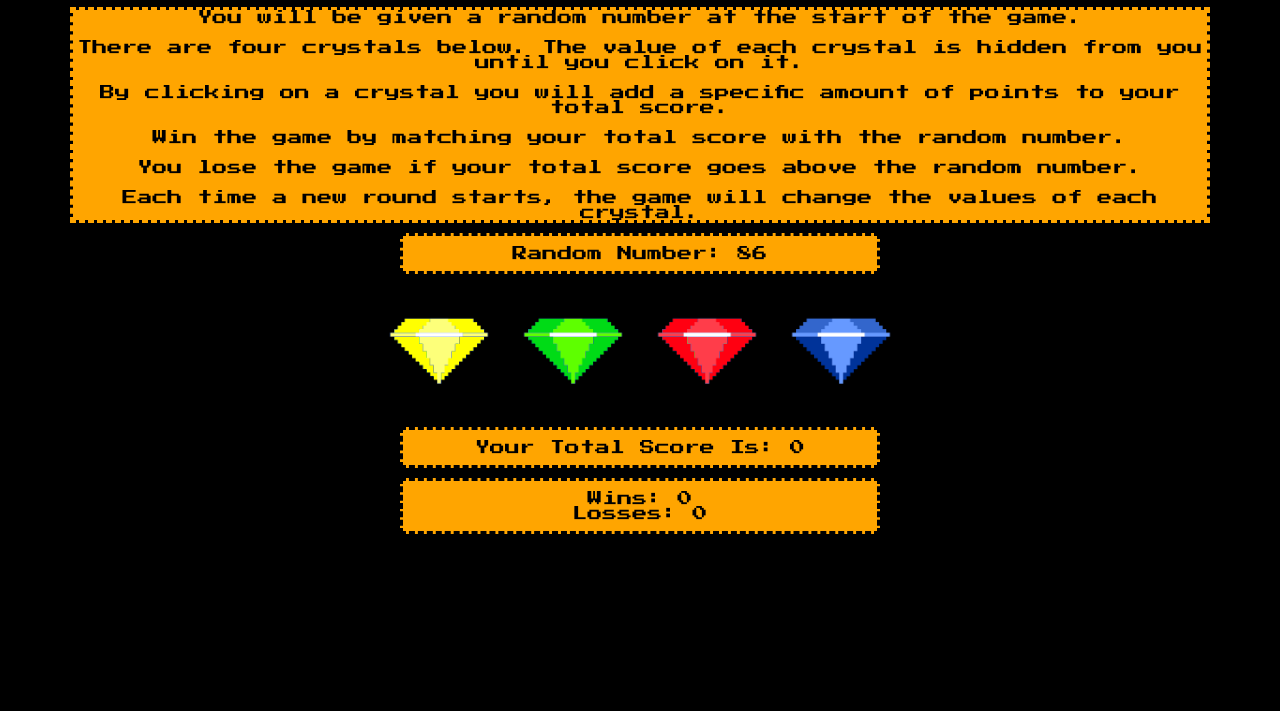
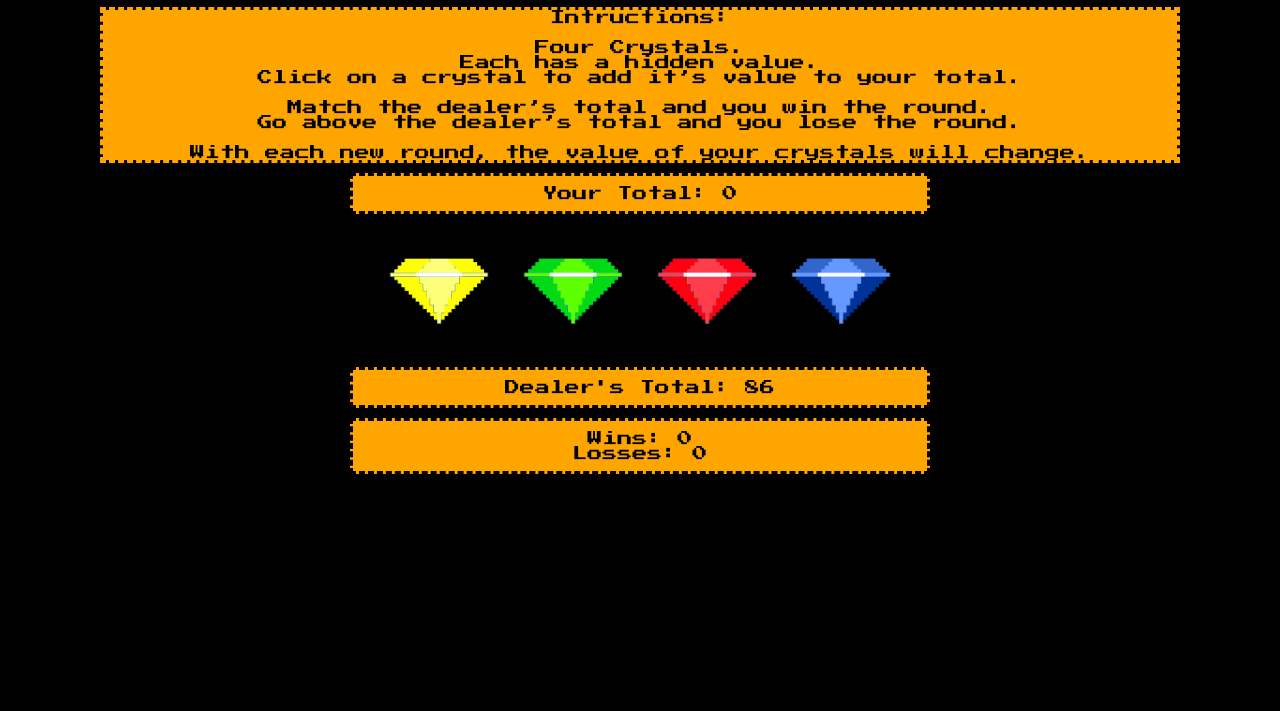
Before and after one commit to davebokil/week-4-game, a plain HTML site: page index.html in a window 1280 px wide. Shown: the part 89-800 px from the top of the page. Drawn offline with nearby package versions, Linux system fonts and the light colour scheme; a web font is replaced by a local one.

Commit message:
lot more styling plus background music

```diff
--- a/assets/css/style.css
+++ b/assets/css/style.css
@@ -19,7 +19,7 @@ p {
     text-align: center;
     border: dashed;
     border-color: orange;
-    margin: 90px;
+    margin: 100px;
     margin-top: 10px;
     margin-bottom: 10px;
     padding: 10px;
@@ -29,7 +29,7 @@ p {
     border: dashed;
     border-color: orange;
     text-align: center;
-    margin: 70px;
+    margin: 100px;
     margin-top: 10px;
     margin-bottom: 10px;
 }
@@ -40,7 +40,7 @@ p {
     border: dashed;
     border-color: black;
     text-align: center;
-    margin: 400px;
+    margin: 350px;
     margin-top: 10px;
     margin-bottom: 10px;
     background-color: orange;
@@ -49,7 +49,8 @@ p {
 
 #crystals {
     text-align: center;
-    margin: 50px;
-    margin-top: 10px;
-    margin-bottom: 10px;
+    margin: 130px;
+    margin-top: 1px;
+    margin-bottom: 1px;
+
 }
--- a/assets/javascript/game.js
+++ b/assets/javascript/game.js
@@ -26,10 +26,10 @@ $(document).ready(function() {
 		gameNumber = Math.floor(Math.random() * (120 - 19 + 1) ) + 19;
 		console.log(gameNumber);
 
-		// Initiate Total Score
+		// Initiate Total Score at each new round
 		totalScore = 0;
 
-		// assign random numbers between 1 and 12 to the 4 crystals
+		// assign random numbers between 1 and 12 to the 4 crystals each round
 		var arr = [];
 		for (var i = 0, l = 4; i < l; i++) {
 		    arr.push(Math.floor(Math.random() * (12 - 1 + 1) ) + 1)
@@ -49,6 +49,7 @@ $(document).ready(function() {
 		$("#totalScore").text(totalScore);
 	}
 
+	// function to calculate a win or loss. updates win/loss counter
 	function roundComplete(){
 		//Win
 		if (gameNumber === totalScore){
@@ -96,33 +97,12 @@ $(document).ready(function() {
 
 // ********* PROCESS *********
 // -------------------------------------------------------------------------
+		// Background Music Intiate
+		var audio = new Audio('assets/music/br.mp3');
+		audio.play();
+		audio.loop = true;
+		audio.volume = 0.2;
+
+		// Start a round
 		startGame();
 });
-
-
-
-// function roundComplete(){
-// 	//Win
-// 	if (gameNumber.toString() == totalScore.toString()){
-// 		winCount++;
-//   		$("#winCounter").text(winCount);
-//   		console.log(gameNumber + "on the round complete")
-// 		startGame()
-// 	}
-// 	//Loss
-// 	else if (totalScore.toString() > gameNumber.toString()) {
-// 		lossCount++
-// 		$("#lossCounter").text(lossCount);
-// 		startGame()
-// 	}
-// }
-
-
-// Background Music Intiate
-// var audio = new Audio('assets/music/love.mp3');
-// audio.play();
-// audio.loop = true;
-// Potential Background Music:
-// https://www.youtube.com/watch?v=e4lY0P0bfOo
-// https://www.youtube.com/watch?v=tfjhJDttabw
-// https://www.youtube.com/watch?v=l3zS35MAe0E
--- a/index.html
+++ b/index.html
@@ -17,10 +17,19 @@
             <h1>Crystal Collector</h1>
         </div>
         <div id="Description">
-            <p> You will be given a random number at the start of the game.<br><br>There are four crystals below. The value of each crystal is hidden from you until you click on it.<br><br>By clicking on a crystal you will add a specific amount of points to your total score.<br><br>Win the game by matching your total score with the random number.<br><br>You lose the game if your total score goes above the random number.<br><br>Each time a new round starts, the game will change the values of each crystal.</p>
+            <p>Intructions:
+                <br>
+                <br>Four Crystals.
+                <br>Each has a hidden value.
+                <br>Click on a crystal to add it’s value to your total.
+                <br>
+                <br>Match the dealer’s total and you win the round.
+                <br>Go above the dealer’s total and you lose the round.
+                <br>
+                <br>With each new round, the value of your crystals will change.</p>
         </div>
-        <div id="randomnumber">
-        <p>Random Number:&nbsp<span id="gameNumber"></span></p>
+        <div id="userscore">
+            <p>Your Total:&nbsp<span id="totalScore"></span></p>
         </div>
         <div id="crystals">
             <img src="assets/images/gem1.png" id="crystal1" style="height: 130px; width: 130px;">
@@ -28,14 +37,15 @@
             <img src="assets/images/gem3.png" id="crystal3" style="height: 130px; width: 130px;">
             <img src="assets/images/gem4.png" id="crystal4" style="height: 130px; width: 130px;">
         </div>
-        <div id="userscore">
-        <p>Your Total Score Is:&nbsp<span id="totalScore"></span></p>
+        <div id="randomnumber">
+            <p>Dealer's Total:&nbsp<span id="gameNumber"></span></p>
         </div>
         <div id="winlosscounter">
-        <p>Wins:&nbsp<span id="winCounter"></span></p>
-        <p>Losses:&nbsp<span id="lossCounter"></span></p>
+            <p>Wins:&nbsp<span id="winCounter"></span></p>
+            <p>Losses:&nbsp<span id="lossCounter"></span></p>
         </div>
     </div>
     <script src="assets/javascript/game.js"></script>
 </body>
+
 </html>
```
Also changed, not shown: 1 other file.
